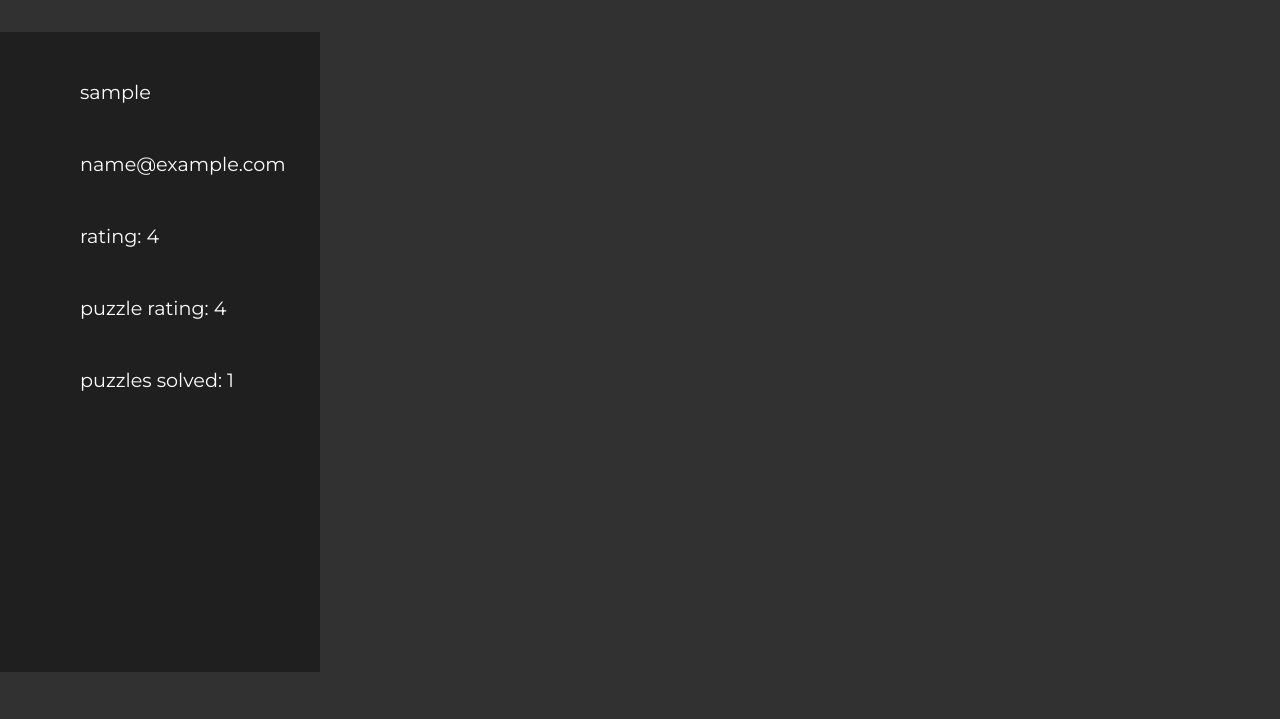
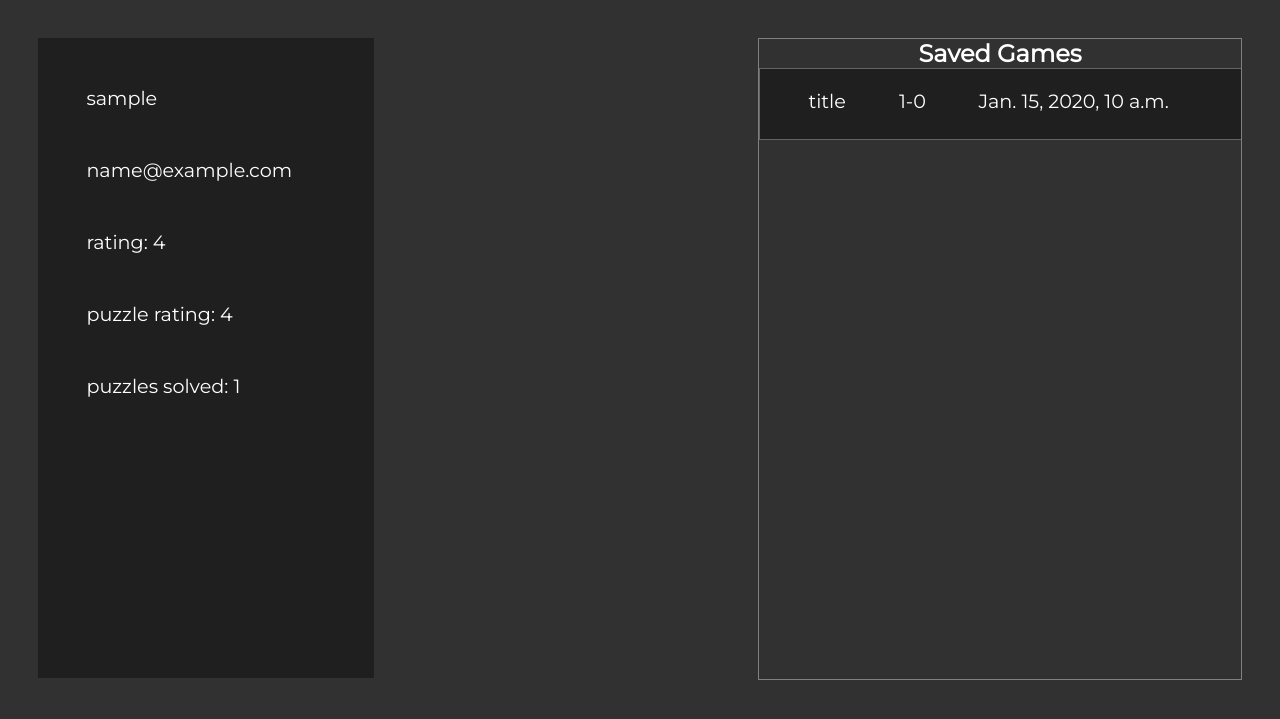
Before and after one commit to jabaadamia/chess_project, a Django app: a page that uses templates/account/profile.html in a window 1280 px wide. Shown: the part 40-759 px from the top of the page. Run offline with Django 5.2, Linux system fonts and the light colour scheme; a user stored in the database is signed in; tables that the repository leaves empty hold one stand-in row (values such as "Sample post"); parts of the project's set-up code (start-up, migrations or seed data) failed here and were passed over.

Commit message:
displaying and opening saved games

```diff
--- a/static/css/profile.css
+++ b/static/css/profile.css
@@ -1,6 +1,15 @@
+a{
+    text-decoration: none;
+}
+
+#container{
+    display: flex;
+    justify-content: space-between;
+    padding: 3%;
+}
+
 #user-data{
-    margin-top: 2rem;
-    padding-left: 5rem;
+    padding: 0 3rem;
     width: 15rem;
     height: 80vh;
     background-color: #1F1F1F;
@@ -9,6 +18,36 @@
     align-items: start;
 }
 
+#games{
+    width: 40%;
+    height: 80vh;
+    border: 1px solid gray;
+    overflow-y: auto;
+}
+
+#games h2 {
+    font-size: 1.5em;
+    color: #ffffff;
+    text-align: center;
+}
+
+#games a div{
+    width: 100%;
+    height: 50px;
+    padding-top: 20px;
+    background-color: #1F1F1F;
+    border: solid 1px rgb(100, 100, 100);
+}
+#games a div p{
+    display: inline;
+    padding-left: 10%;
+}
+
+#games a div:hover {
+    background-color: #3b3b3b;
+    color: white;
+    cursor: pointer; /* Change cursor to pointer */
+}
 p {
     margin-top: 3rem;
     color: white;
--- a/studies/urls.py
+++ b/studies/urls.py
@@ -4,4 +4,5 @@ from .views import  AnalyzeBoard
 
 urlpatterns = [
     path('analyze', AnalyzeBoard.as_view(), name='analyze'),
+    path('analyze/<int:game_id>/', AnalyzeBoard.as_view(), name='analyze_game'),
 ]
--- a/templates/account/profile.html
+++ b/templates/account/profile.html
@@ -7,6 +7,8 @@
 {% endblock %}
 
 {% block content %}
+
+<div id="container">
     <div id="user-data">
         <p>{{ user.username }}</p>
         <p>{{ user.email }}</p>
@@ -14,4 +16,18 @@
         <p>puzzle rating: {{ user.puzzle_rating }}</p>
         <p>puzzles solved: {{ user.solved_puzzles.count }}</p>
     </div>
+
+    <div id="games">
+        <h2>Saved Games</h2>
+        {% for game in saved_games %}
+            <a href="{% url 'analyze_game' game.id %}"><div>
+                <p>title </p>
+                <p>{{ game.result }}</p>
+                <p>{{game.updated_at}}</p>
+
+            </div></a>
+        {% endfor %}
+    </div>
+</div>
+
 {% endblock %}
--- a/templates/studies/analyze.html
+++ b/templates/studies/analyze.html
@@ -23,7 +23,10 @@
     <button id="saveGameButton" onclick="saveGame()">Save Game</button>
 
     <script>
-        let start_fen = 'rnbqkbnr/pppppppp/8/8/8/8/PPPPPPPP/RNBQKBNR w KQkq - 0 1';
+        let start_fen = '{{fen}}';
+        let pgn_str = '{{ pgn|escapejs }}';
+        let from_tos = JSON.parse('{{ from_to|escapejs }}');;
+        //console.log(pgn_str)
         const csrftoken = '{{ csrf_token }}';
 
         function saveGame() {
--- a/users/views.py
+++ b/users/views.py
@@ -3,6 +3,7 @@ from django.shortcuts import get_object_or_404
 from django.contrib.auth.mixins import LoginRequiredMixin
 
 from .models import CustomUser
+from studies.models import Game
 
 
 # view for user profiles
@@ -17,3 +18,9 @@ class ProfileView(LoginRequiredMixin, DetailView):
     def get_object(self, queryset=None):
         username = self.kwargs.get(self.slug_url_kwarg)
         return get_object_or_404(CustomUser, username=username)
+
+    def get_context_data(self, **kwargs):
+        context =  super().get_context_data(**kwargs)
+        user = self.get_object()
+        context["saved_games"] = Game.objects.filter(user=user).order_by('-updated_at')
+        return context
```
Also changed, not shown: static/js/game.js (+70 -1 lines), studies/views.py (+37 -4 lines).
